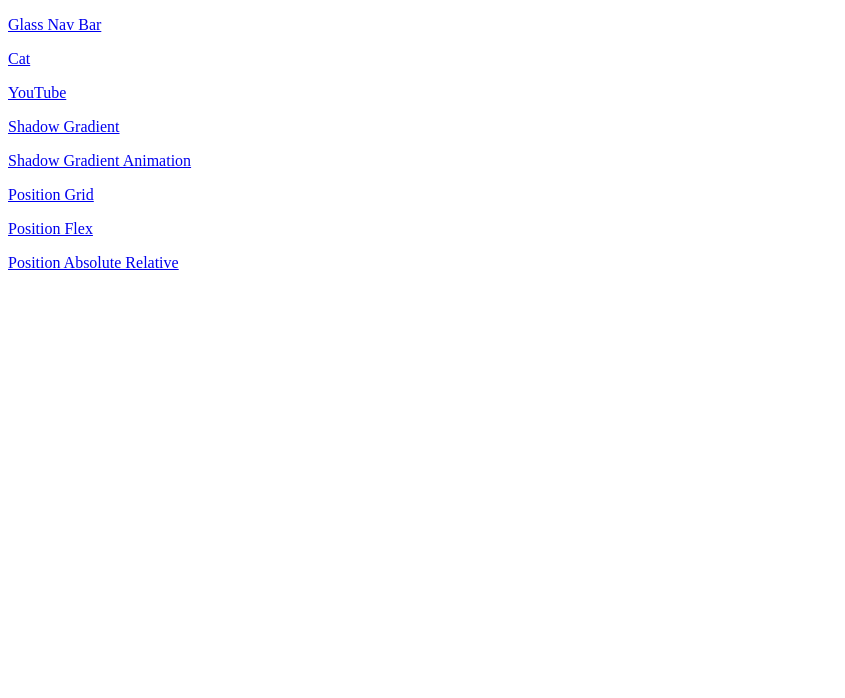
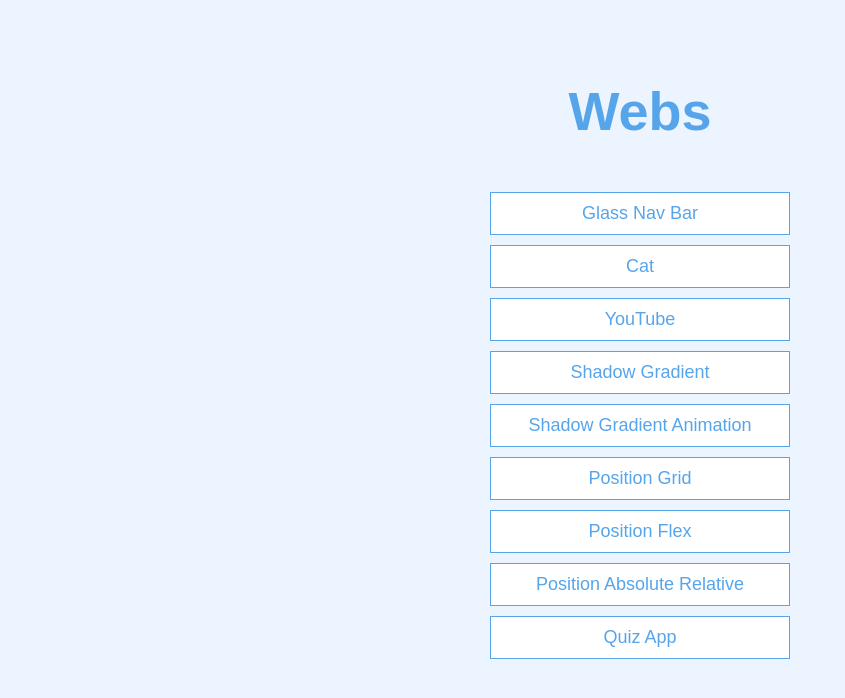
Before and after one commit to afvillan/afvillan.github.io, a plain HTML site: page index.html in a window 1280 px wide. Shown: the whole page, without its empty margins (0-845 px from the left). Drawn offline with Linux system fonts and the light colour scheme.

Commit message:
Home changed and Quick Quiz App added

```diff
--- /dev/null
+++ b/app.css
@@ -0,0 +1,53 @@
+:root {
+  background-color: #ecf5ff;
+  /* 62.5% of 16px = 10px */
+  font-size: 62.5%;
+}
+
+* {
+  box-sizing: border-box;
+  font-family: Arial, Helvetica, sans-serif;
+  margin: 0;
+  padding: 0;
+  color: #333;
+}
+
+h1 {
+  /* 5.4rem = 54px */
+  font-size: 5.4rem;
+  color: #56a5eb;
+  margin-top: 8rem;
+  margin-bottom: 5rem;
+}
+
+.container {
+  width: 100vw;
+  height: 100vh;
+  display: flex;
+  flex-direction: column;
+  justify-content: start;
+  align-items: center;
+
+  /*
+  max-width: 80rem;
+  margin: 0 auto; */
+}
+
+.btn {
+  font-size: 1.8rem;
+  padding: 1rem 0;
+  width: 30rem;
+  text-align: center;
+  border: 0.1rem solid #56a5eb;
+  margin-bottom: 1rem;
+  text-decoration: none;
+  color: #56a5eb;
+  background-color: white;
+}
+
+.btn:hover {
+  cursor: pointer;
+  box-shadow: 0rem 0.4rem 1.4rem 0 rgba(86, 185, 235, 0.5);
+  transform: translateY(-0.2rem);
+  transition: transform 150ms;
+}
--- a/index.html
+++ b/index.html
@@ -4,30 +4,35 @@
     <meta charset="UTF-8" />
     <meta name="viewport" content="width=device-width, initial-scale=1.0" />
     <title>Document</title>
+    <link rel="stylesheet" href="app.css" />
   </head>
   <body>
-    <p><a href="glass/GlassBottomNavigationBar.html"> Glass Nav Bar </a></p>
-    <p><a href="cat/index.html"> Cat </a></p>
-    <p><a href="youtube/youtube.html"> YouTube </a></p>
-    <p>
-      <a href="specials/border_box_shadow_gradient.html"> Shadow Gradient </a>
-    </p>
-    <p>
-      <a href="specials/border_box_shadow_gradient_animation.html">
+    <div class="container">
+      <h1>Webs</h1>
+
+      <a class="btn" href="glass/GlassBottomNavigationBar.html">
+        Glass Nav Bar
+      </a>
+
+      <a class="btn" href="cat/cat.html"> Cat </a>
+
+      <a class="btn" href="youtube/youtube.html"> YouTube </a>
+
+      <a class="btn" href="specials/border_box_shadow_gradient.html">
+        Shadow Gradient
+      </a>
+
+      <a class="btn" href="specials/border_box_shadow_gradient_animation.html">
         Shadow Gradient Animation
       </a>
-    </p>
 
-    <p>
-      <a href="specials/grid.html"> Position Grid </a>
-    </p>
+      <a class="btn" href="specials/grid.html"> Position Grid </a>
 
-    <p>
-      <a href="specials/flexbox.html"> Position Flex </a>
-    </p>
-
-    <p>
-      <a href="specials/absolute-relative.html"> Position Absolute Relative </a>
-    </p>
+      <a class="btn" href="specials/flexbox.html"> Position Flex </a>
+      <a class="btn" href="specials/absolute-relative.html">
+        Position Absolute Relative
+      </a>
+      <a class="btn" href="quiz/quick-quiz.html"> Quiz App </a>
+    </div>
   </body>
 </html>
--- /dev/null
+++ b/quiz/app.css
@@ -0,0 +1,109 @@
+:root {
+  background-color: #ecf5ff;
+  /* 62.5% of 16px = 10px */
+  font-size: 62.5%;
+}
+
+* {
+  box-sizing: border-box;
+  font-family: Arial, Helvetica, sans-serif;
+  margin: 0;
+  padding: 0;
+  color: #333;
+}
+
+h1,
+h2,
+h3,
+h4 {
+  margin-bottom: 1rem;
+}
+
+h1 {
+  /* 5.4rem = 54px */
+  font-size: 5.4rem;
+  color: #56a5eb;
+  margin-bottom: 5rem;
+}
+
+h1 > span {
+  font-size: 2.4rem;
+  font-weight: 500;
+}
+
+h2 {
+  font-size: 4.2rem;
+  margin-bottom: 4rem;
+  font-weight: 700;
+}
+
+h3 {
+  font-size: 2.8rem;
+  font-weight: 500;
+}
+
+/* UTILITIES */
+
+.container {
+  width: 100vw;
+  height: 100vh;
+  display: flex;
+  justify-content: center;
+  align-items: center;
+
+  max-width: 80rem;
+  margin: 0 auto;
+}
+
+.container > * {
+  width: 100%;
+}
+
+.flex-column {
+  display: flex;
+  flex-direction: column;
+}
+
+.flex-center {
+  justify-content: center;
+  align-items: center;
+}
+
+.justify-center {
+  justify-content: center;
+}
+
+.text-center {
+  text-align: center;
+}
+
+.hidden {
+  display: none;
+}
+
+/* BUTTONS */
+
+.btn {
+  font-size: 1.8rem;
+  padding: 1rem 0;
+  width: 20rem;
+  text-align: center;
+  border: 0.1rem solid #56a5eb;
+  margin-bottom: 1rem;
+  text-decoration: none;
+  color: #56a5eb;
+  background-color: white;
+}
+
+.btn:hover {
+  cursor: pointer;
+  box-shadow: 0rem 0.4rem 1.4rem 0 rgba(86, 185, 235, 0.5);
+  transform: translateY(-0.2rem);
+  transition: transform 150ms;
+}
+
+.btn[disabled]:hover {
+  cursor: not-allowed;
+  box-shadow: none;
+  transform: none;
+}
```
Also changed, not shown: quiz/quick-quiz.html (added, +18 -0 lines), cat/cat.html (renamed from cat/index.html).
